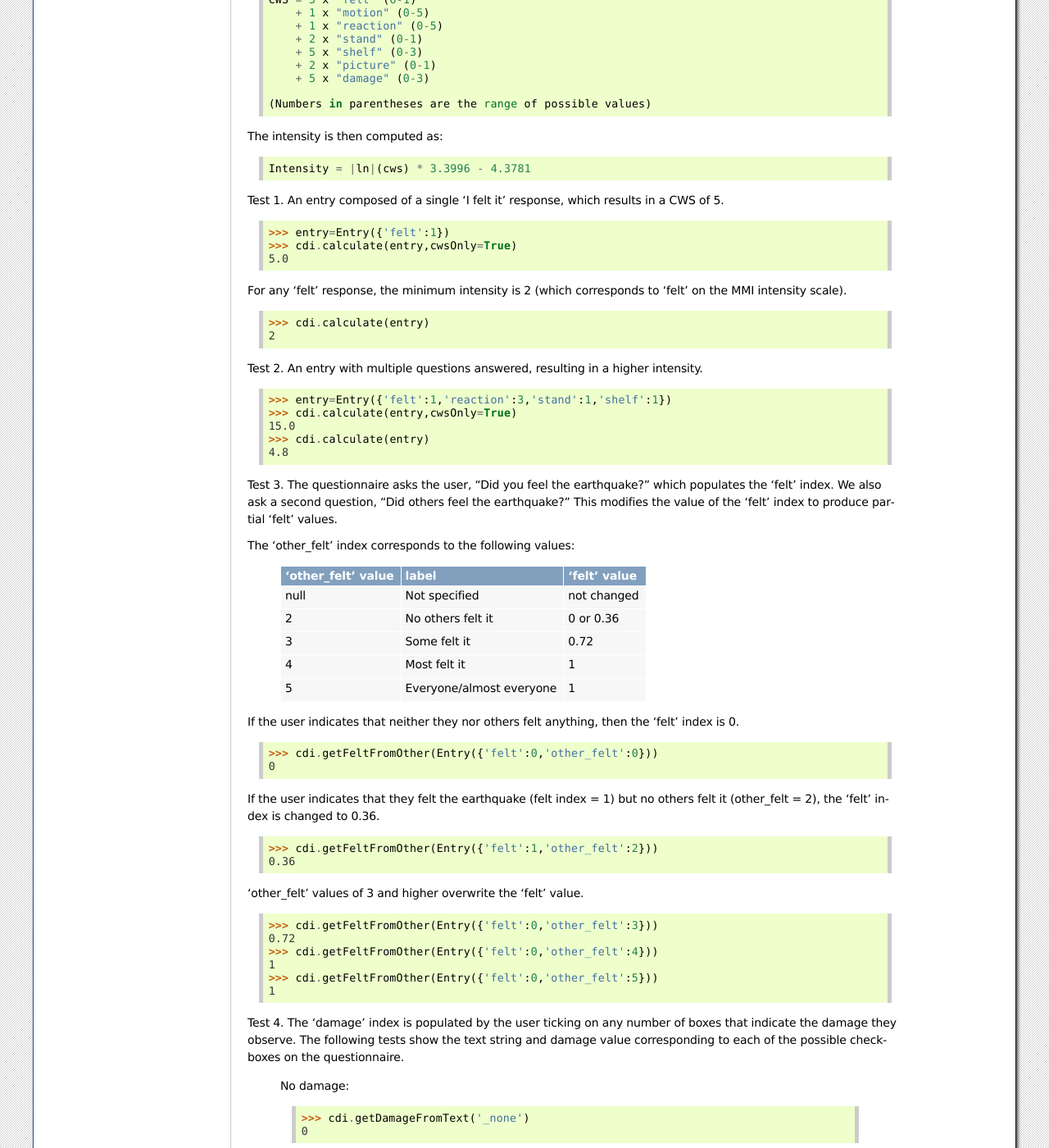
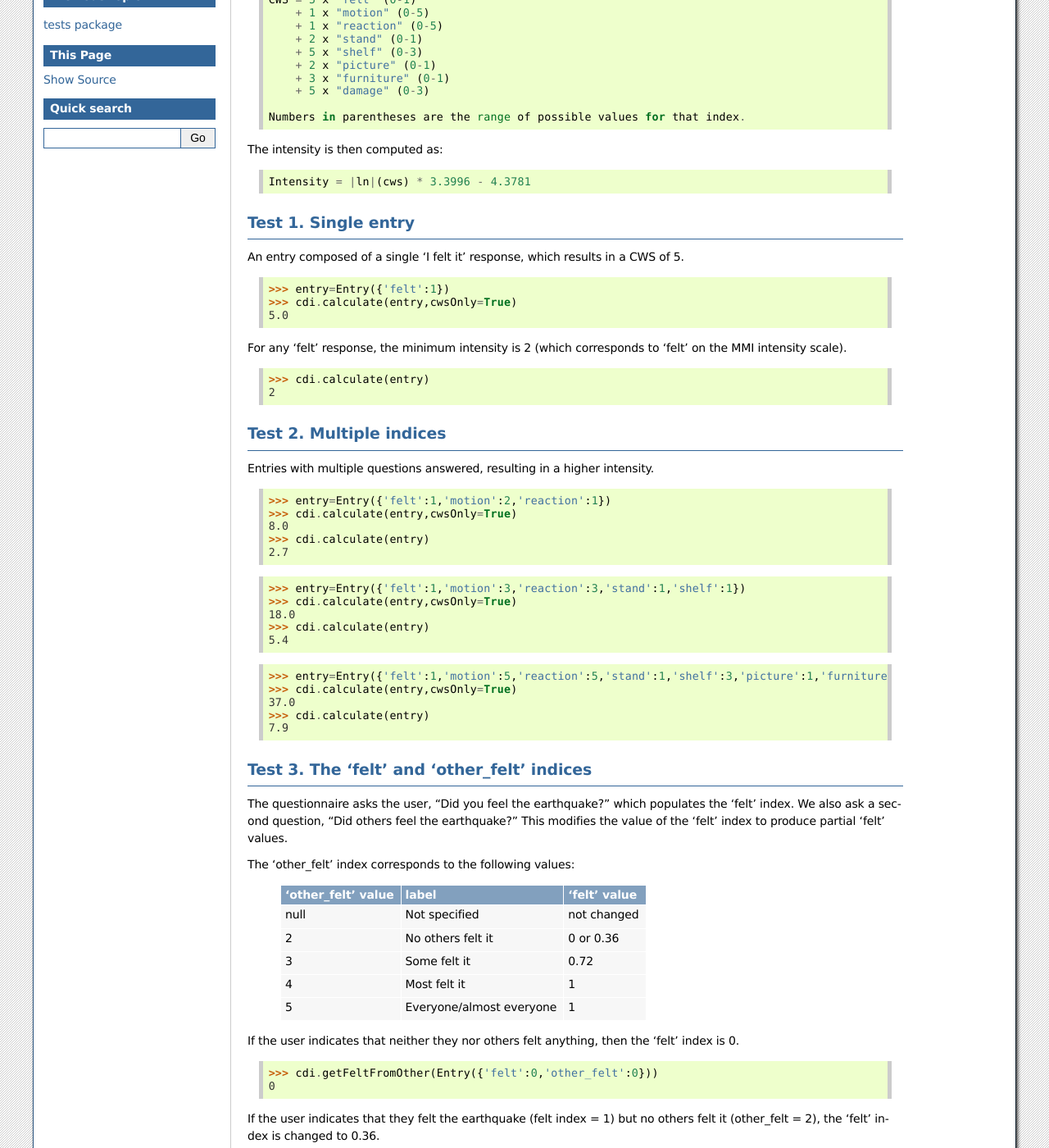
Before and after one commit to vinceq-usgs/dyfi4, a Sphinx documentation site: the page built from docs/validation.rst, in a window 1280 px wide and 1400 px high, scrolled down 315 px. Shown: the whole window at 82% size. Built offline with Sphinx 7.4.7, drawn with Linux system fonts in a browser that asks for light colours; some of the changed text lies outside the part shown.

Commit message:
Additional testing

```diff
--- a/docs/validation.rst
+++ b/docs/validation.rst
@@ -22,9 +22,10 @@
           + 2 x "stand" (0-1)
           + 5 x "shelf" (0-3)
           + 2 x "picture" (0-1)
+          + 3 x "furniture" (0-1)
           + 5 x "damage" (0-3)
 
-      (Numbers in parentheses are the range of possible values)
+      Numbers in parentheses are the range of possible values for that index.
 
 The intensity is then computed as::
 
@@ -32,7 +33,10 @@
 
 .. |ln| replace:: log\ :sub:`e`
 
-Test 1. An entry composed of a single 'I felt it' response, which results in a CWS of 5.
+Test 1. Single entry
+---------------------------
+
+An entry composed of a single 'I felt it' response, which results in a CWS of 5.
 
      >>> entry=Entry({'felt':1})
      >>> cdi.calculate(entry,cwsOnly=True)
@@ -43,15 +47,35 @@
      >>> cdi.calculate(entry)
      2
 
-Test 2. An entry with multiple questions answered, resulting in a higher intensity.
 
-    >>> entry=Entry({'felt':1,'reaction':3,'stand':1,'shelf':1})
+Test 2. Multiple indices
+-----------------------------
+
+Entries with multiple questions answered, resulting in a higher intensity.
+
+    >>> entry=Entry({'felt':1,'motion':2,'reaction':1})
     >>> cdi.calculate(entry,cwsOnly=True)
-    15.0
+    8.0
     >>> cdi.calculate(entry)
-    4.8
+    2.7
 
-Test 3. The questionnaire asks the user, "Did you feel the earthquake?" which populates the 'felt' index. We also ask a second question, "Did others feel the earthquake?" This modifies the value of the 'felt' index to produce partial 'felt' values.
+    >>> entry=Entry({'felt':1,'motion':3,'reaction':3,'stand':1,'shelf':1})
+    >>> cdi.calculate(entry,cwsOnly=True)
+    18.0
+    >>> cdi.calculate(entry)
+    5.4
+
+    >>> entry=Entry({'felt':1,'motion':5,'reaction':5,'stand':1,'shelf':3,'picture':1,'furniture':1})
+    >>> cdi.calculate(entry,cwsOnly=True)
+    37.0
+    >>> cdi.calculate(entry)
+    7.9
+
+
+Test 3. The 'felt' and 'other_felt' indices
+---------------------------------------------
+
+The questionnaire asks the user, "Did you feel the earthquake?" which populates the 'felt' index. We also ask a second question, "Did others feel the earthquake?" This modifies the value of the 'felt' index to produce partial 'felt' values.
 
 The 'other_felt' index corresponds to the following values:
 
@@ -161,7 +188,10 @@
     >>> cdi.getDamageFromText('_crackmin _crackwallfew _masonry _porch')
     3
 
-Test 4. When multiple entries are aggregated in a single location, the intensity is NOT merely the mean of intensities. Instead, the mean is calculated for each index of the CWS equation, before calculating the intensity.
+Test 5. Multiple entries
+--------------------------
+
+When multiple entries are aggregated in a single location, the intensity is NOT merely the mean of intensities. Instead, the mean is calculated for each index of the CWS equation, before calculating the intensity.
 
 In this example, the CWS for two entries is calculated separately, and for the aggregate of the two.
 
@@ -180,7 +210,11 @@
     >>> cdi.calculate([entry_1,entry_2])
     4.2
 
-Test 5. When an entry does not have a value for an index (i.e., the user did not answer that particular question on the questionnaire), then that questionnaire is not counted for that particular index.
+
+Test 6. Multiple entries with unanswered indices
+--------------------------------------------------
+
+When an entry does not have a value for an index (i.e., the user did not answer that particular question on the questionnaire), then that questionnaire is not counted for that particular index.
 
 In the following example, the first entry does not have a 'reaction' value. Therefore, during aggregation, the reaction index only counts the value for the second entry.
 
@@ -192,3 +226,9 @@
     10.0
     >>> cdi.calculate([entry_1,entry_2],cwsOnly=True)
     10.0
+
+
+Test 7. Comparison with DYFI Version 3
+--------------------------------------------
+
+The following is a comparison of DYFI products from Version 3 (the current live version) and the new Version 4. The test event is the 2016-09-03 M5.8 event near Pawnee, Oklahoma.
```
Also changed, not shown: other parts of docs/validation.rst (+4 -1 lines).
